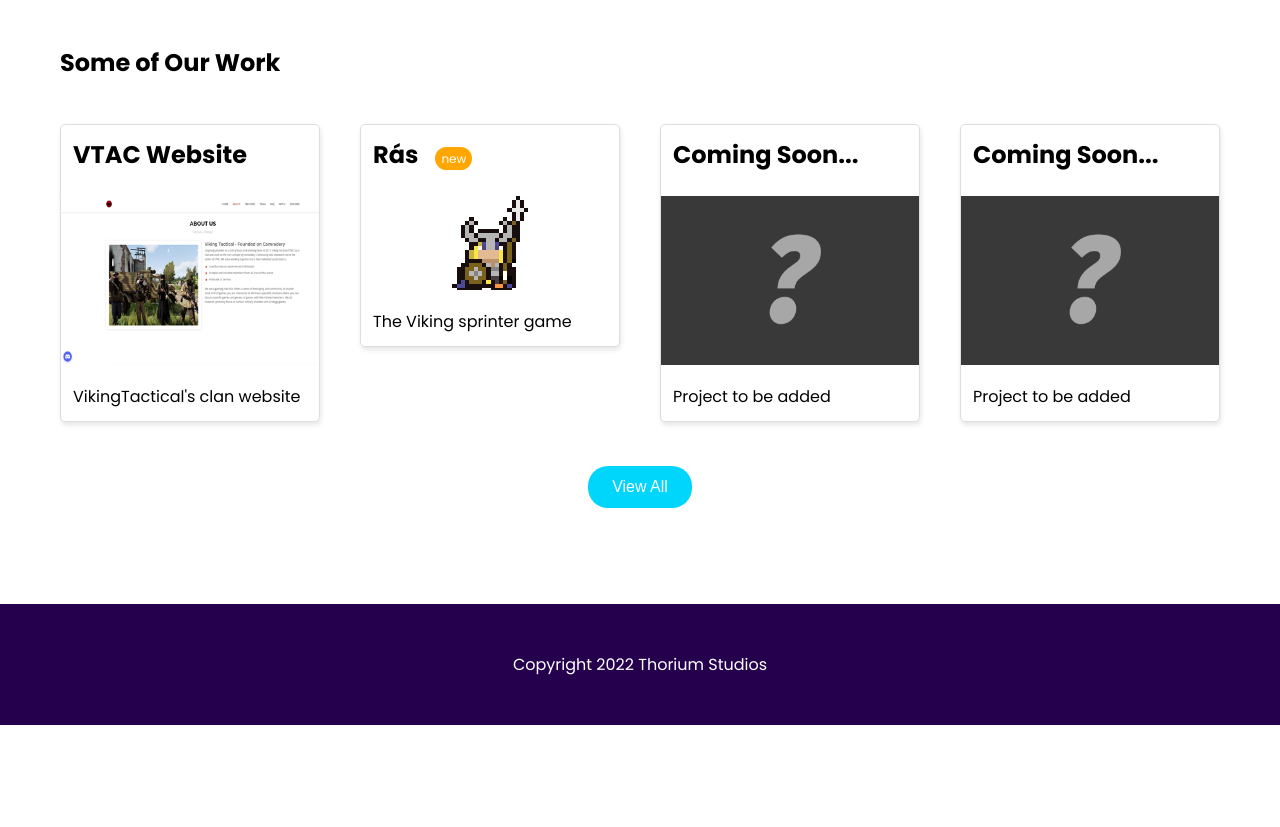
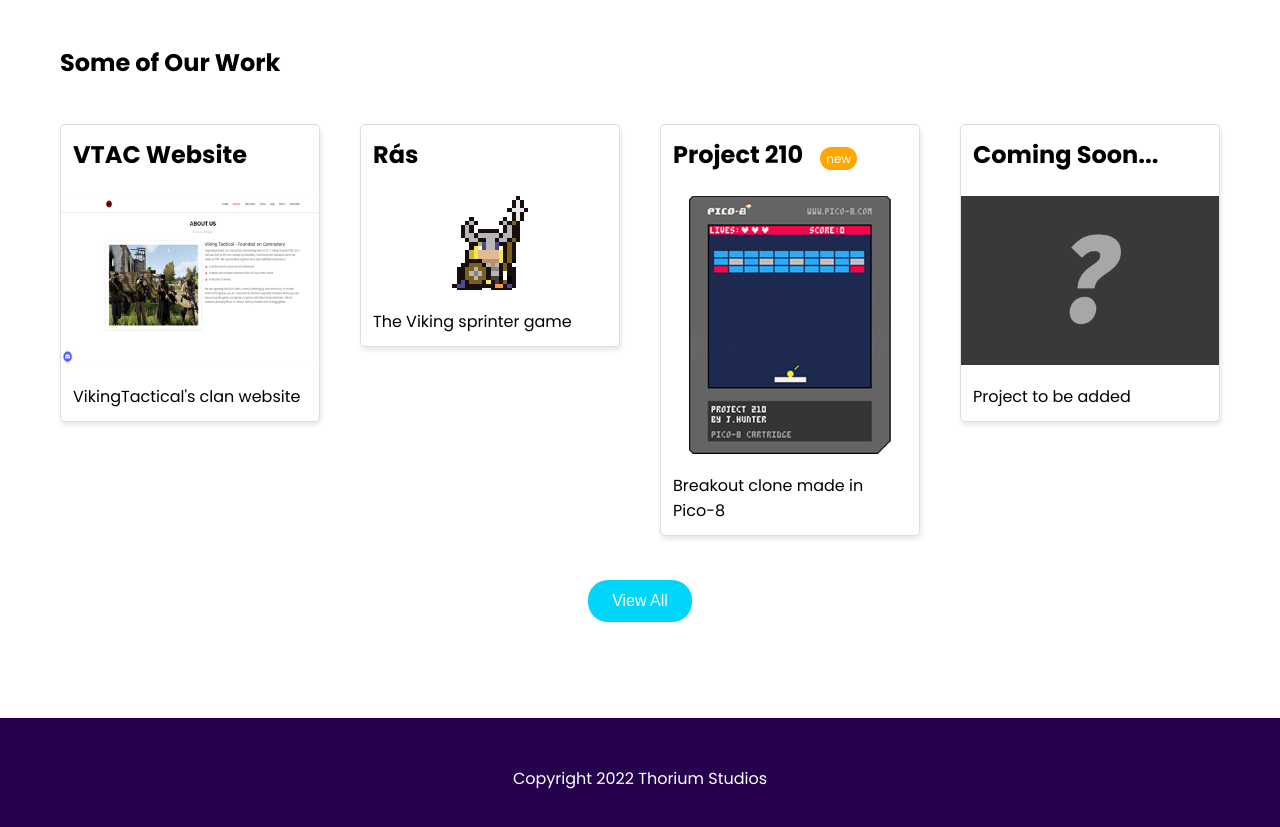
Before and after one commit to Thorium-Studios/webpage, a React (Create React App) app: page / in a window 1280 px wide. Shown: the part 1020-1847 px from the top of the page. Before the commit the page ends 1745 px from the top, so only its background shows below. Built offline with nearby package versions, Linux system fonts and the light colour scheme.

Commit message:
Init adding of 210 to homepage & projects page

```diff
--- a/src/App.js
+++ b/src/App.js
@@ -14,6 +14,9 @@ import Webpage from "./pages/Projects/Webpage";
 // Ras Project
 import Ras from "./pages/Projects/Ras/Ras";
 import PlayRas from "./pages/Projects/Ras/PlayRas";
+
+// Project 210
+import Project210 from "./pages/Projects/Project210";
 
 function App() {
   return (
@@ -42,6 +45,12 @@ function App() {
           <Route exact path="/projects/ras/play">
             <PlayRas />
           </Route>
+
+          {/* 210 routes */}
+          <Route exact path="/projects/210">
+            <Project210 />
+          </Route>
+
           {/* Home route */}
           <Route path="/">
             <Homepage />
--- a/src/pages/Homepage.js
+++ b/src/pages/Homepage.js
@@ -64,7 +64,7 @@ export default function Homepage() {
               <Link to="projects/ras">
                 <div class="card p-0">
                   <h3 class="card-title m-1">
-                    Rás <span class="badge-orange text-white ml-1">new</span>
+                    Rás
                   </h3>
                   <center>
                     <img src="/img/ras.png" alt="" />
@@ -74,11 +74,15 @@ export default function Homepage() {
               </Link>
             </div>
             <div class="col-12-xs col-6-md col-3-lg">
+              <Link to="projects/210">
               <div class="card p-0">
-                <h3 class="card-title m-1">Coming Soon...</h3>
-                <img src="/img/comingsoon.png" alt="" />
-                <p class="m-1">Project to be added</p>
+                <h3 class="card-title m-1">
+                  Project 210 <span class="badge-orange text-white ml-1">new</span>
+                </h3>
+                <img src="/img/projects/210.png" alt="" />
+                <p class="m-1">Breakout clone made in Pico-8</p>
               </div>
+              </Link>
             </div>
             <div class="col-12-xs col-6-md col-3-lg">
               <div class="card p-0">
--- a/src/pages/Projects.js
+++ b/src/pages/Projects.js
@@ -23,7 +23,7 @@ export default function Projects() {
               <Link to="projects/ras">
                 <div class="card p-0">
                   <h3 class="card-title m-1">
-                    Rás <span class="badge-orange text-white ml-1">new</span>
+                    Rás
                   </h3>
                   <center>
                     <img src="/img/ras.png" alt="" />
@@ -32,6 +32,21 @@ export default function Projects() {
                 </div>
               </Link>
             </div>
+
+            <div class="col-12-xs col-6-md col-3-lg">
+              <Link to="projects/210">
+                <div class="card p-0">
+                  <h3 class="card-title m-1">
+                    Project 210 <span class="badge-orange text-white ml-1">new</span>
+                  </h3>
+                  <center>
+                    <img src="/img/ras.png" alt="" />
+                  </center>
+                  <p class="m-1">Breakout clone made in Pico-8</p>
+                </div>
+              </Link>
+            </div>
+
           </div>
         </div>
       </section>
--- /dev/null
+++ b/src/pages/Projects/Project210.js
@@ -0,0 +1,7 @@
+import React from 'react'
+
+export default function Project210() {
+  return (
+    <div>Project210</div>
+  )
+}
```
Also changed, not shown: public/img/projects/210.png (added).
